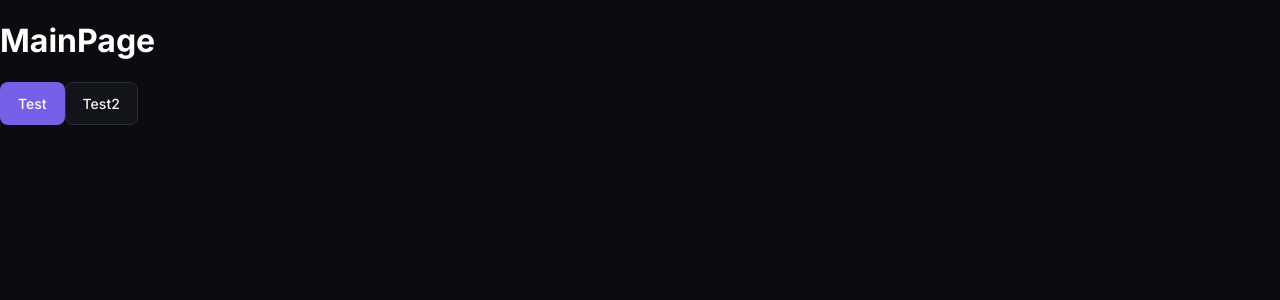
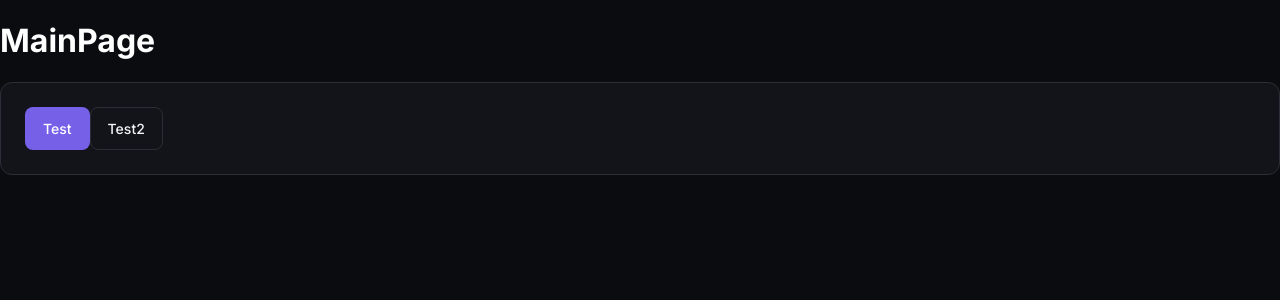
Before and after one commit to web-ui-practice/codelens, a React (Vite) app: page / in a window 1280 px wide. Shown: the top 300 px of the page. Built offline with nearby package versions, Linux system fonts and the light colour scheme.

Commit message:
feat: add Card component

```diff
--- /dev/null
+++ b/src/components/Card/Card.module.css
@@ -0,0 +1,6 @@
+.card {
+ background-color: var(--color-surface);
+ border: 1px solid #2B2E38;
+ border-radius: 12px;
+ padding: 24px;
+}
--- /dev/null
+++ b/src/components/Card/Card.tsx
@@ -0,0 +1,15 @@
+import styles from './Card.module.css'
+
+type CardProps = {
+ children: React.ReactNode
+}
+
+function Card ({children}: CardProps) {
+ return (
+
+     <div className={styles.card}>{children}</div>
+
+ )
+}
+
+export default Card;
--- a/src/pages/MainPage.tsx
+++ b/src/pages/MainPage.tsx
@@ -1,11 +1,14 @@
 import Button from "../components/Button/Button";
+import Card from "../components/Card/Card";
 
 function MainPage () {
     return(
         <>
          <h1>MainPage</h1>
-         <Button variant="primary" onClick={() => console.log('click')}>Test</Button>
-         <Button variant="secondary">Test2</Button>
+         <Card>
+          <Button variant="primary" onClick={() => console.log('click')}>Test</Button>
+          <Button variant="secondary">Test2</Button>
+        </Card>
         </>
     )
 }
```
